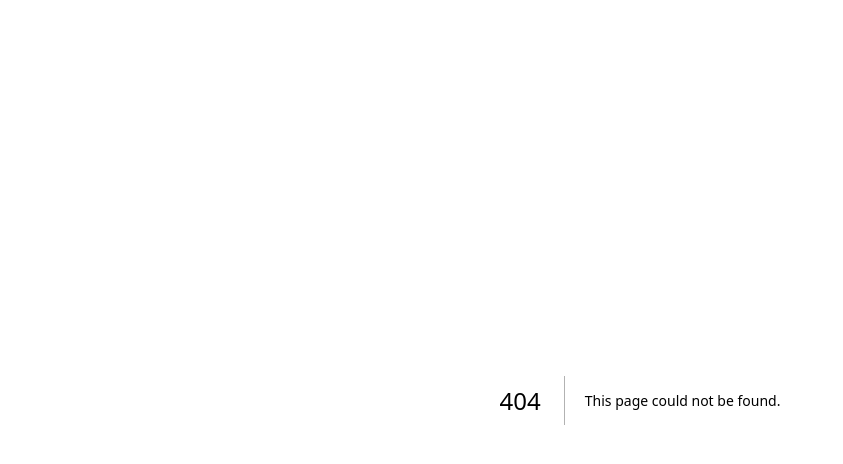
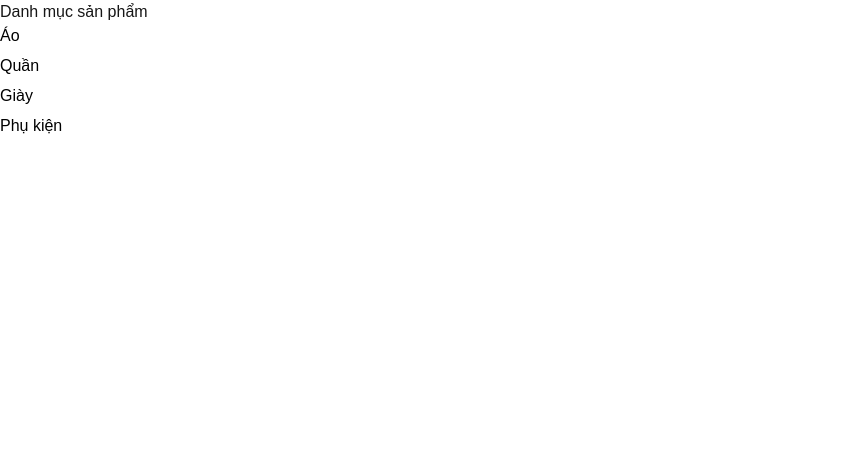
Before and after one commit to Ben2811/social-commerce, a Next.js app: page /categories in a window 1280 px wide. Before the commit this address had no page. Shown: the top 464 px of the page, without its empty margins (0-843 px from the left). Built offline with nearby package versions, Linux system fonts and the light colour scheme.

Commit message:
refactor: move categories page to new app route
- create /app/categories/page.tsx
- add typed constants/categories.ts
- delete old src/pages and src/data files
- fixes warning about pages/app directories

```diff
--- /dev/null
+++ b/app/categories/page.tsx
@@ -0,0 +1,32 @@
+"use client";
+
+import { useState } from "react";
+import { categories } from "@/constants/categories";
+
+export default function CategoriesPage() {
+  const [selected, setSelected] = useState<string | null>(null);
+
+  return (
+    <div className="category-page">
+      <h2 className="category-title">Danh mục sản phẩm</h2>
+
+      <ul className="category-list">
+        {categories.map((c) => (
+          <li
+            key={c.id}
+            onClick={() => setSelected(c.name)}
+            style={{
+              cursor: "pointer",
+              fontWeight: selected === c.name ? "bold" : "normal",
+              color: selected === c.name ? "blue" : "black",
+              marginBottom: "6px",
+            }}
+          >
+            {c.name}
+          </li>
+        ))}
+      </ul>
+      {selected && <p className="category-selected">Đang xem danh mục: {selected}</p>}
+    </div>
+  );
+}
--- /dev/null
+++ b/constants/categories.ts
@@ -0,0 +1,11 @@
+export interface Category {
+  id: number;
+  name: string;
+}
+
+export const categories: Category[] = [
+  { id: 1, name: "Áo" },
+  { id: 2, name: "Quần" },
+  { id: 3, name: "Giày" },
+  { id: 4, name: "Phụ kiện" },
+];
--- a/src/data/categories.js
+++ /dev/null
@@ -1,6 +0,0 @@
-export const categories = [
-  { id: 1, name: "Áo" },
-  { id: 2, name: "Quần" },
-  { id: 3, name: "Giày" },
-  { id: 4, name: "Phụ kiện"}
-];
--- a/src/pages/CategoryPage.jsx
+++ /dev/null
@@ -1,30 +0,0 @@
-import { useState } from "react";
-import { categories } from "../data/categories";
-
-function CategoryPage() {
-    const [selected, setSelected] = useState(null);
-
-  return (
-    <div className="category-page">
-      <h2 className="category-title">Danh mục sản phẩm</h2>
-
-      <ul className="category-list">
-        {categories.map((c) => (
-          <li key={c.id}
-            onClick={() => setSelected(c.name)}
-            style={{
-              cursor: "pointer",
-            fontWeight: selected === c.name ? "bold" : "normal",
-          color: selected ===c.name ? "blue" : "black",
-          marginBottom: "6px",
-         }}
-            >{c.name}
-            </li>
-        ))}
-      </ul>
-      {selected && <p className="category-selected">Đang xem danh mục: {selected}</p>}
-    </div>
-  );
-}
-
-export default CategoryPage;
```
